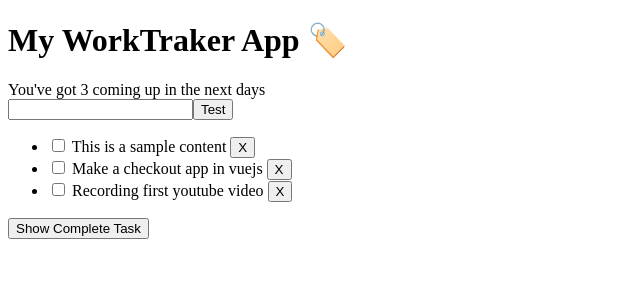
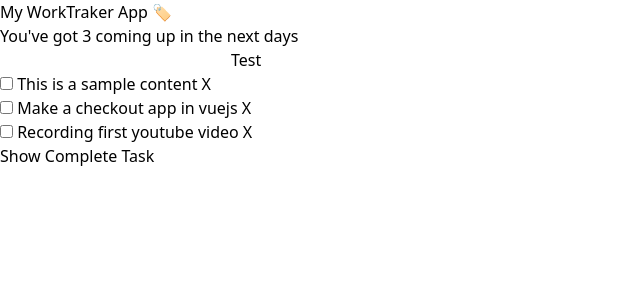
Before and after one commit to SophoLab/vue-work-traker, a Vue app: page / in a window 1280 px wide. Shown: the top 300 px of the page, without its empty margins (0-640 px from the left). Built offline with nearby package versions, Linux system fonts and the light colour scheme.

Commit message:
add twailwind css

```diff
--- a/package.json
+++ b/package.json
@@ -11,6 +11,9 @@
   },
   "devDependencies": {
     "@vitejs/plugin-vue": "^2.1.0",
+    "autoprefixer": "^10.4.2",
+    "postcss": "^8.4.6",
+    "tailwindcss": "^3.0.23",
     "vite": "^2.7.13"
   }
 }
--- /dev/null
+++ b/postcss.config.js
@@ -0,0 +1,6 @@
+module.exports = {
+  plugins: {
+    tailwindcss: {},
+    autoprefixer: {},
+  },
+}
--- /dev/null
+++ b/src/index.css
@@ -0,0 +1,3 @@
+@tailwind base;
+@tailwind components;
+@tailwind utilities;
--- a/src/main.js
+++ b/src/main.js
@@ -1,4 +1,5 @@
 import { createApp } from 'vue'
 import App from './App.vue'
+import './index.css'
 
 createApp(App).mount('#app')
--- /dev/null
+++ b/tailwind.config.js
@@ -0,0 +1,10 @@
+module.exports = {
+  content: [
+    "./index.html",
+    "./src/**/*.{vue,js,ts,jsx,tsx}",
+  ],
+  theme: {
+    extend: {},
+  },
+  plugins: [],
+}
```
Also changed, not shown: 1 other file (tests, documents, lock files or other folders).
